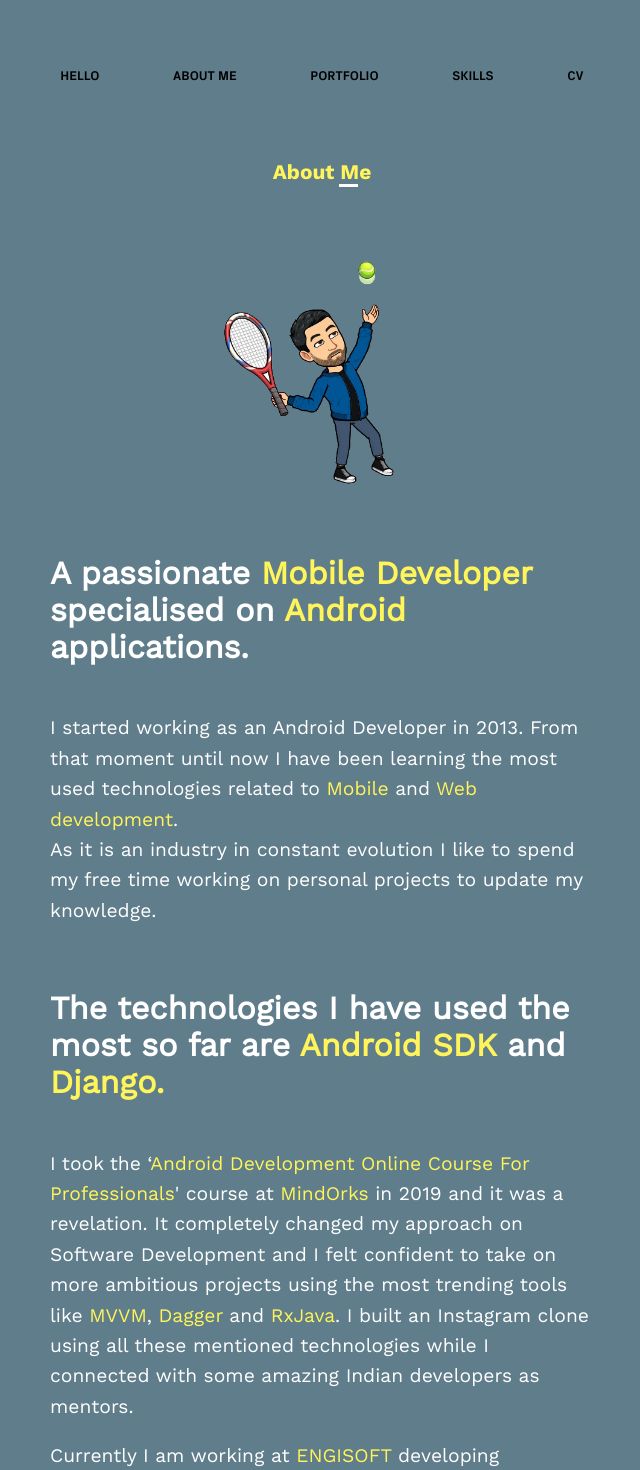
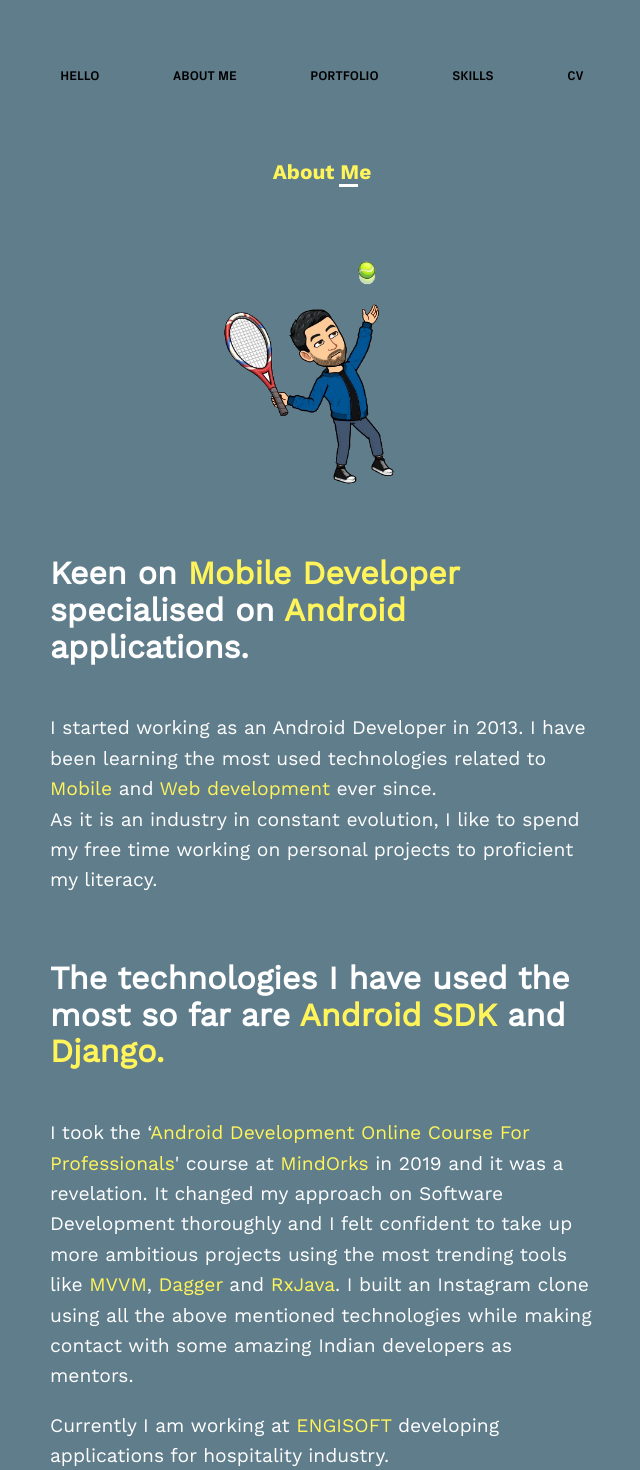
Before and after one commit to jpaya17/portfolio, a React (Create React App) app: page /about in a window 1280 px wide. Shown: the top 1470 px of the page, without its empty margins (318-958 px from the left). Built offline with nearby package versions, Linux system fonts and the light colour scheme.

Commit message:
Apply Edu's corrections

```diff
--- a/src/components/Hello.js
+++ b/src/components/Hello.js
@@ -9,18 +9,13 @@ function Hello(props) {
     : "hello-container";
   return (
     <div className={helloContainerClassName}>
-      <PageTitle title="Hi there!" />
+      <PageTitle title="Hi everyone!" />
       <div className="under-the-title">
         <HelloText />
         <LinkBox link={"/about"} name="About me" showArrow="true" />
         <LinkBox link={"/myportfolio"} name="Portfolio" showArrow="true" />
         <LinkBox link={"/skills"} name="Skills" showArrow="true" />
-        <LinkBox
-          externalLink={"/portfolio/img/cv2020.pdf"}
-          target={"_blank"}
-          name="CV"
-          showArrow="true"
-        />
+        <LinkBox externalLink={"/portfolio/img/cv2020.pdf"} target={"_blank"} name="CV" showArrow="true" />
       </div>
       {style}
     </div>
--- a/src/components/text/AboutText.js
+++ b/src/components/text/AboutText.js
@@ -4,26 +4,26 @@ function AboutText() {
   return (
     <div className="about-text">
       <h1 className="about-title">
-        A passionate <span className="yellow">Mobile Developer</span> specialised on <span className="yellow">Android</span> applications.
+        Keen on <span className="yellow">Mobile Developer</span> specialised on <span className="yellow">Android</span> applications.
       </h1>
       <p>
         I started working as an Android Developer in 2013.
-        From that moment until now I have been learning the most used technologies related to<span className="yellow"> Mobile </span>and<span className="yellow"> Web development</span>.
-        <br></br>As it is an industry in constant evolution I like to spend my free time working on personal projects to update my knowledge.
+        I have been learning the most used technologies related to<span className="yellow"> Mobile </span>and<span className="yellow"> Web development</span> ever since.
+        <br></br>As it is an industry in constant evolution, I like to spend my free time working on personal projects to proficient my literacy.
       </p>
       <h1 className="about-title">
         The technologies I have used the most so far are <span className="yellow"> Android SDK </span> and <span className="yellow"> Django. </span>
       </h1>
       <p>
         I took the ‘<span className="yellow">Android Development Online Course For Professionals</span>' course at <span className="yellow"> MindOrks </span> in 2019 and it was a revelation.
-        It completely changed my approach on Software Development and I felt confident to take on more ambitious
+        It changed my approach on Software Development thoroughly and I felt confident to take up more ambitious
         projects using the most trending tools like <span className="yellow">MVVM</span>, <span className="yellow">Dagger</span> and <span className="yellow">RxJava</span>.
-        I built an Instagram clone using all these mentioned technologies while I connected with some amazing Indian developers as mentors.
+        I built an Instagram clone using all the above mentioned technologies while making contact with some amazing Indian developers as mentors.
       </p>
       <p>
         Currently I am working at <span className="yellow">ENGISOFT</span> developing applications for hospitality industry.
         <br></br>
-        Also working on my free time on an English-language-learning Android application and collaborating to the <span className="yellow">UrbanNoise</span> open-source project.
+        Addittionally, I keep working leisurely on an English-language-learning Android application and collaborating with the <span className="yellow">UrbanNoise</span> open-source project.
       </p>
       {style}
     </div>
--- a/src/components/text/HelloText.js
+++ b/src/components/text/HelloText.js
@@ -4,11 +4,10 @@ function HelloText() {
   return (
     <div className="hello-text">
       <p className="upper-text">
-        This is Jose Maria. I am a <span className="yellow">Mobile Developer</span>, a traveller and a tennis lover.
+        This is Jose Maria. I am a <span className="yellow">Mobile Developer</span> as well as a globetrotter and a tennis lover.
         <br />
         <p className="smaller2">
-          I am currently based in Igualada, Spain.
-          Working at <span className="yellow">ENGISOFT</span> and contributing to the <span className="yellow">UrbanNoise</span> open-source project.
+          Based in Igualada (Spain) I am currently working at <span className="yellow">ENGISOFT</span> and contributing with the <span className="yellow">UrbanNoise</span> open-source project.
         </p>
         <div className="img-container">
           <img className="sardine" src="/portfolio/img/car.png" alt="car" />
```
